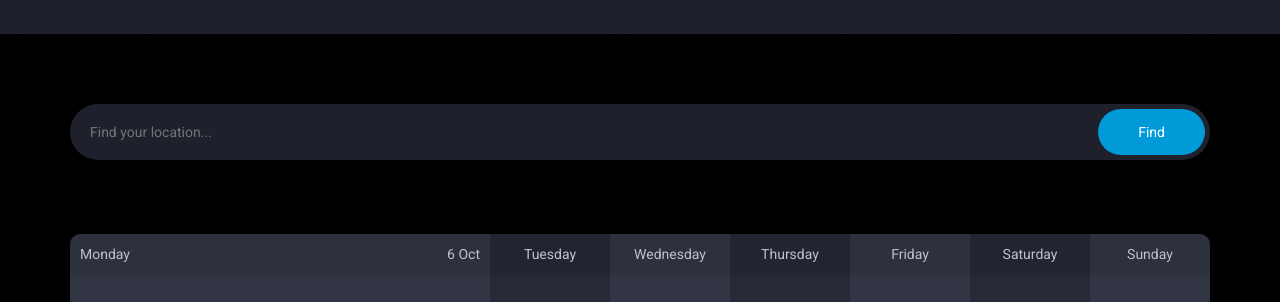
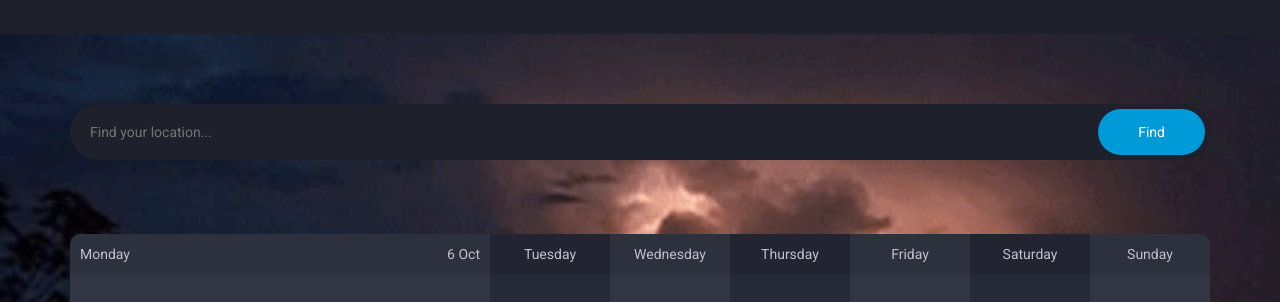
Before and after one commit to sumandipanshu/webdev_event, a plain HTML site: page weather.html in a window 1280 px wide. Shown: the part 105-407 px from the top of the page. Drawn offline with Linux system fonts and the light colour scheme.

Commit message:
fixed: backgroug-image

```diff
--- a/css/weather.css
+++ b/css/weather.css
@@ -269,7 +269,7 @@ body {
   font-size: 14px;
   font-weight: 300;
   line-height: 1.5;
-  background: url(/img/ezgif.com-optimize.gif) no-repeat;
+  background: url(/img/WeatherBG.gif) no-repeat;
   background-position: center center;
   background-attachment: fixed;
   background-size:cover;
```
